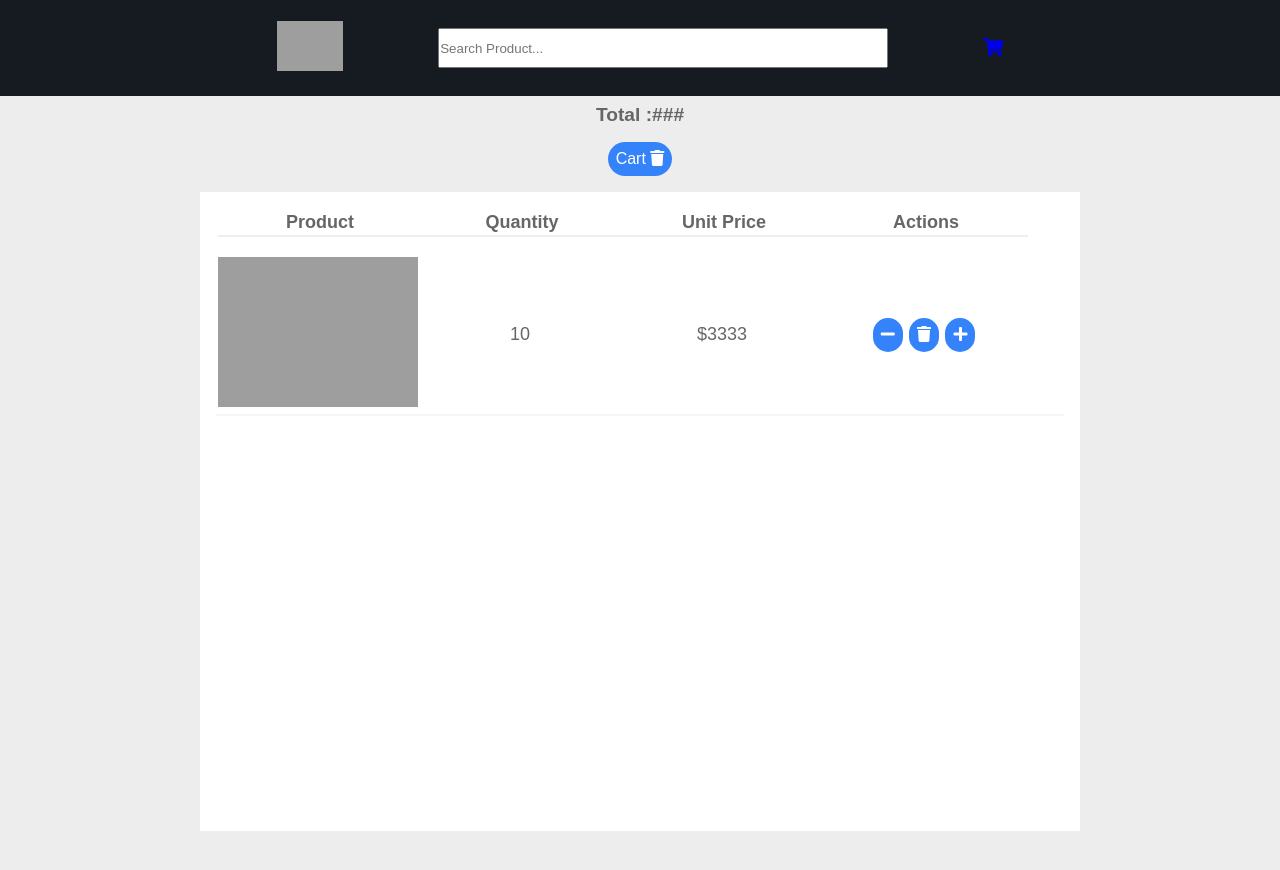
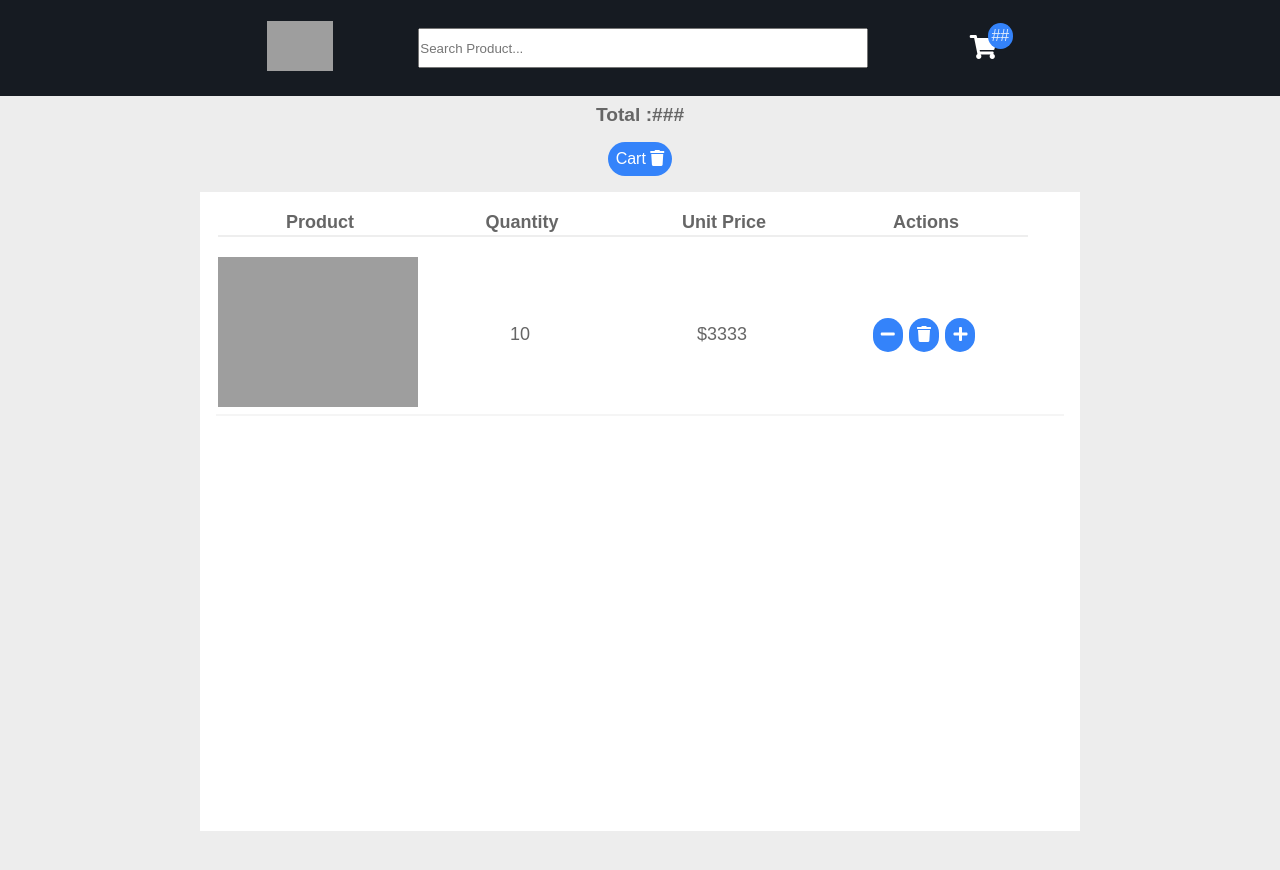
Before and after one commit to jacksonguerrer0/shopping-cart-ecomsur, a React app in the folder front/: page /cart in a window 1280 px wide. Built offline with nearby package versions, Linux system fonts and the light colour scheme; grey boxes are pictures that could not be loaded.

Commit message:
nav-menu icon cart style

```diff
--- a/front/src/components/NavMenu.jsx
+++ b/front/src/components/NavMenu.jsx
@@ -14,7 +14,8 @@ const NavMenu = () => {
           </picture>
         </Link>
         <input type="search" name="nav-search" placeholder='Search Product...' />
-        <Link to='/cart'><i className="fas fa-shopping-cart"></i></Link>
+        <div className='nav-cart'>        <Link to='/cart' ><span>##</span><i className="fas fa-shopping-cart"></i></Link>
+</div>
       </nav>
     </header>
   )
--- a/front/src/components/nav-menu.css
+++ b/front/src/components/nav-menu.css
@@ -23,3 +23,30 @@
   height: 40px;
   margin: 0 0.5rem;
 }
+.nav-cart{
+  width: 60px;
+  height: 50px;
+  display: flex;
+  justify-content: center;
+  align-items: center;
+  position: relative;
+  font-size: 1.5rem;
+}
+.nav-cart a{
+  text-decoration: none;
+  color: var(--bg-secondary);
+}
+.nav-cart  span{
+  width: 1.6rem;
+  height: 1.6rem;
+  display: flex;
+  justify-content: center;
+  align-items: center;
+  position: absolute;
+  top: 0;
+  right: 0;
+  border-radius: 50%;
+  background-color: var(--blue-primary);
+  color: var(--blue-secondary);
+  font-size: 1rem;
+}
```
